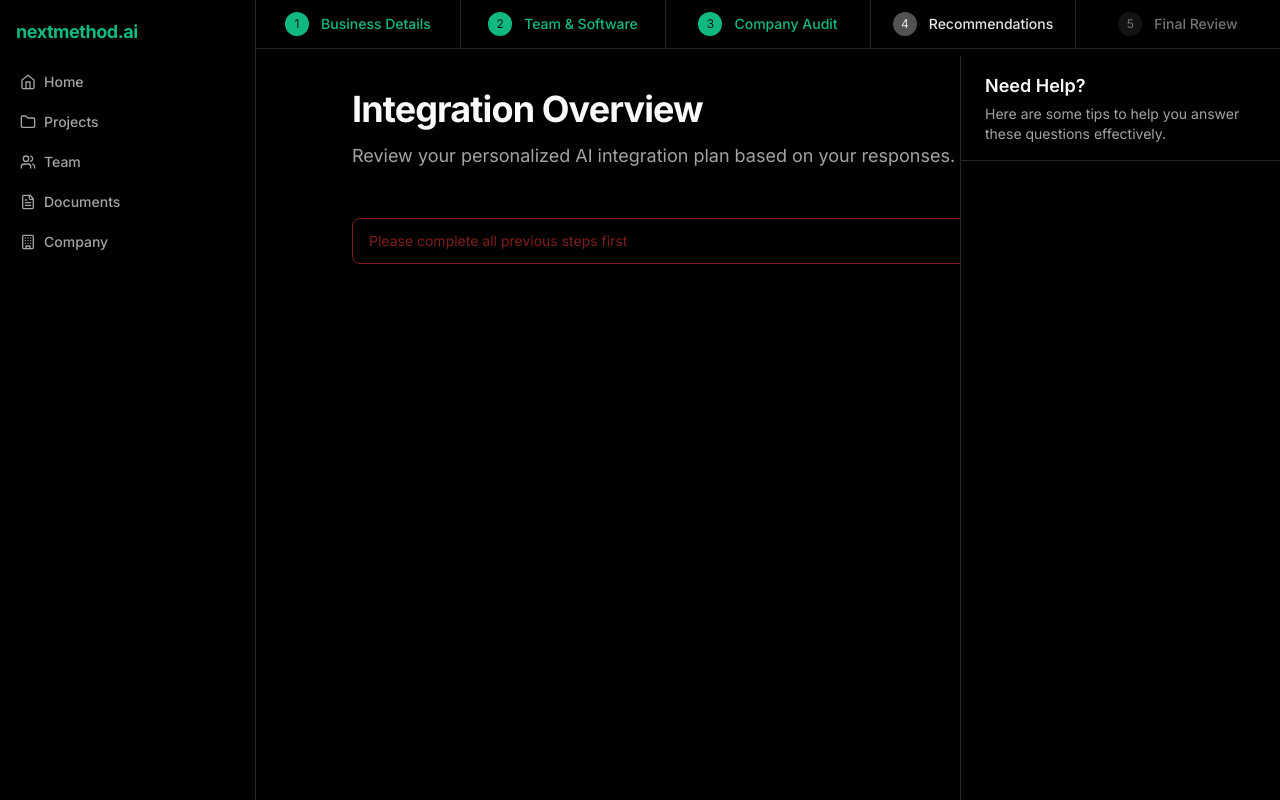
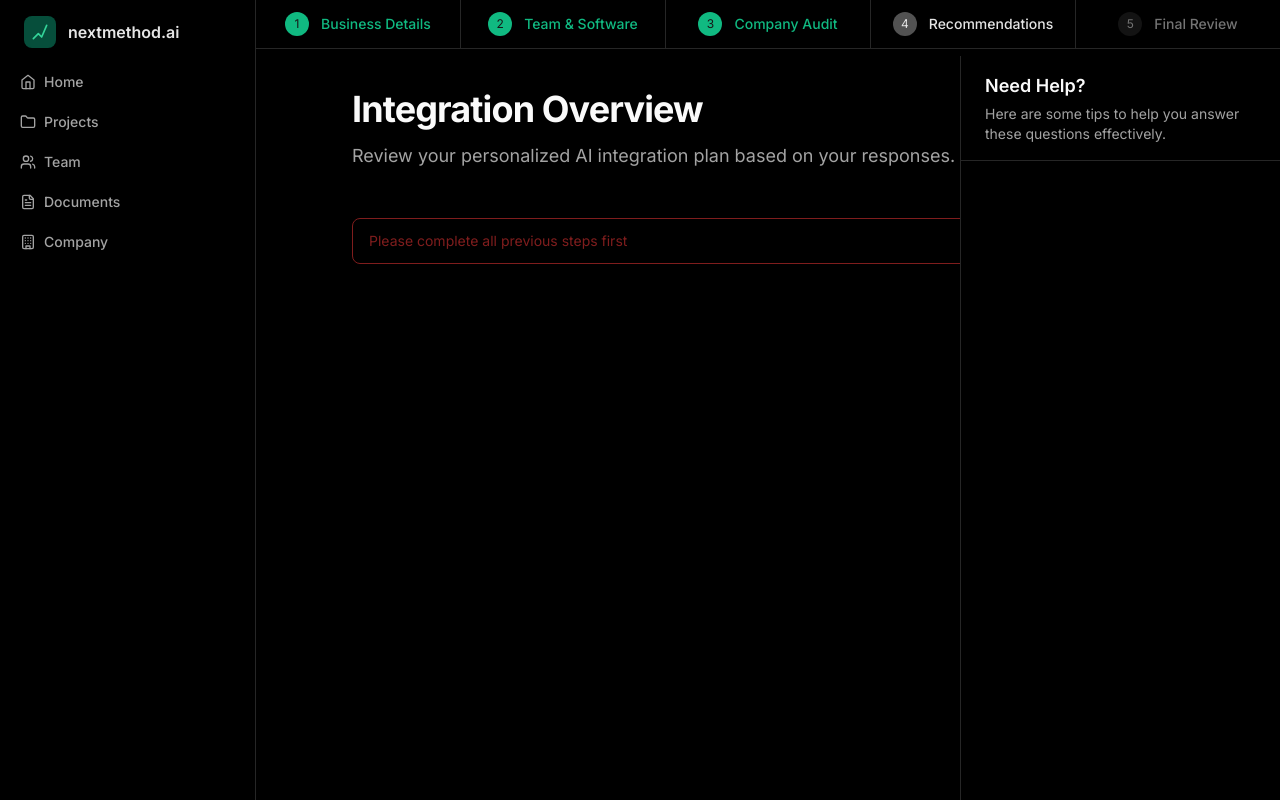
Before and after one commit to mattrob333/AI_Audit, a Next.js app: page /step-4 in a window 1280 px wide. Built offline with nearby package versions, Linux system fonts and the light colour scheme.

Commit message:
new logo

```diff
--- a/components/sidebar.tsx
+++ b/components/sidebar.tsx
@@ -46,10 +46,26 @@ export function Sidebar({ className, ...props }: SidebarProps) {
 
   return (
     <div className={cn("flex flex-col bg-black border-r border-neutral-800", className)} {...props}>
-      <div className="flex h-16 items-center px-4">
-        <Link href="/" className="flex items-center space-x-2">
-          <span className="text-lg font-bold tracking-tight text-emerald-500">nextmethod.ai</span>
-        </Link>
+      <div className="flex items-center gap-3 px-6 py-4">
+        <div className="flex items-center justify-center w-8 h-8 rounded-lg bg-emerald-900">
+          <svg
+            width="20"
+            height="20"
+            viewBox="0 0 24 24"
+            fill="none"
+            stroke="currentColor"
+            strokeWidth="2"
+            strokeLinecap="round"
+            strokeLinejoin="round"
+            xmlns="http://www.w3.org/2000/svg"
+            className="text-emerald-400"
+          >
+            <path
+              d="M4 20L10 14L14 18L20 4"
+            />
+          </svg>
+        </div>
+        <span className="font-semibold text-neutral-200">nextmethod.ai</span>
       </div>
       <nav className="flex flex-col space-y-1 px-2">
         {items.map((item) => {
```
